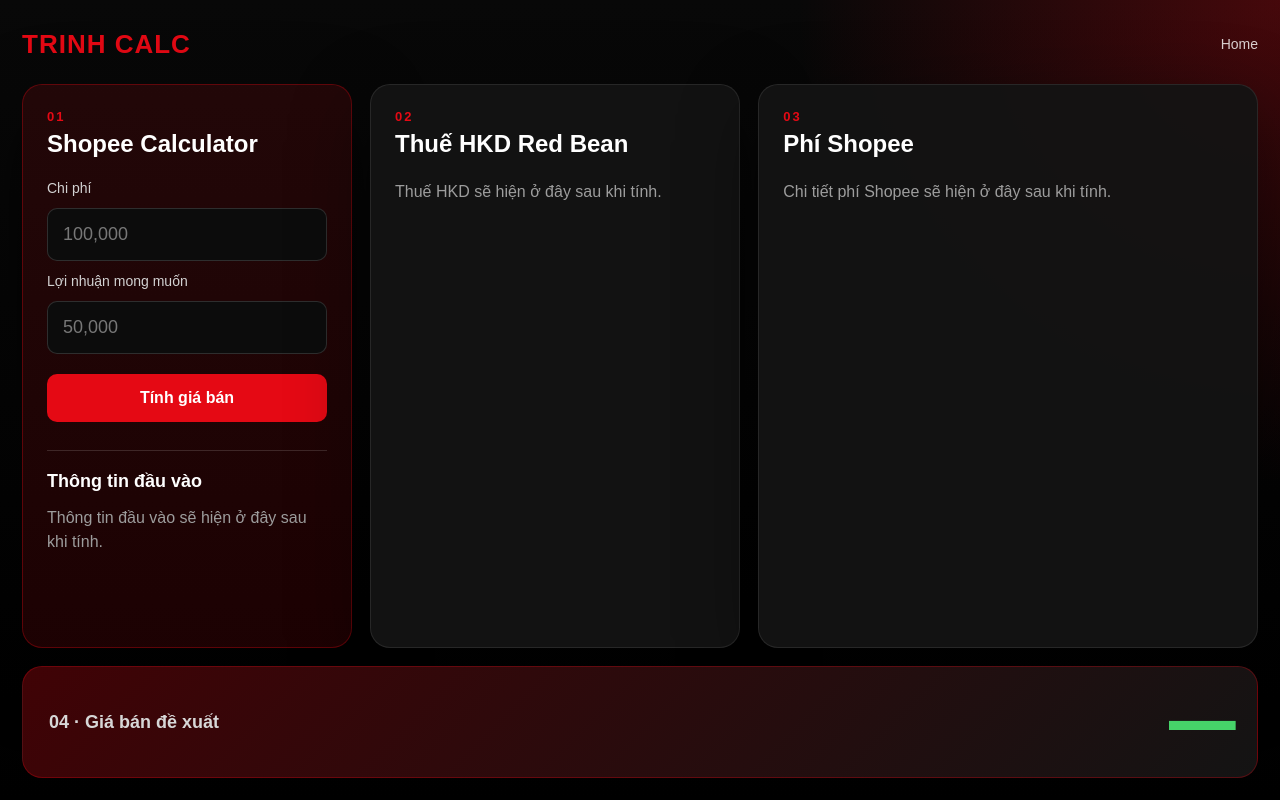
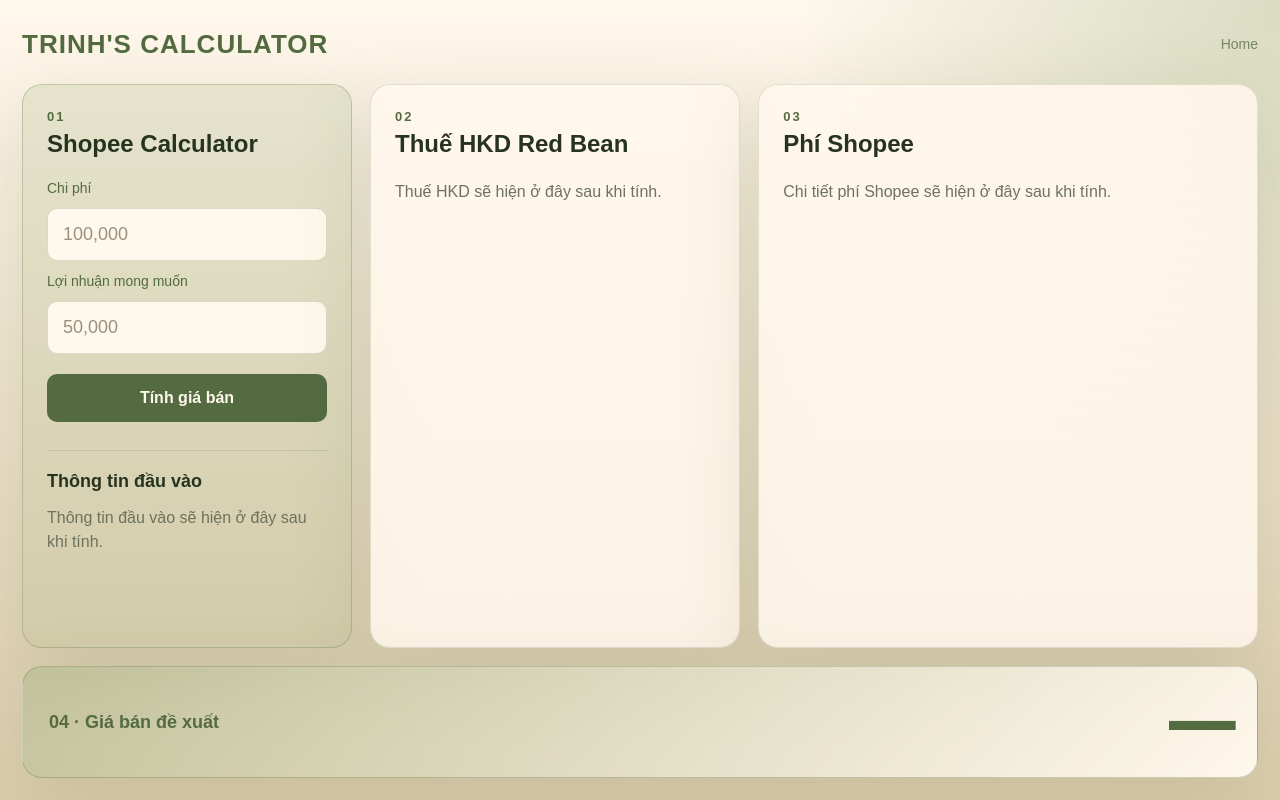
Before and after one commit to Yayukumo/Personal_website, a Django app: page /calculator/ in a window 1280 px wide. Run offline with Django 5.2, Linux system fonts and the light colour scheme.

Commit message:
Update Page title and color scheme. Also update the files' names to correspond with calculator instead of home

```diff
--- a/calculator/views.py
+++ b/calculator/views.py
@@ -24,7 +24,7 @@ def calculator_home(request):
 
         result = calculate_selling_price(cost, desired_profit)
 
-    return render(request, "home.html", {
+    return render(request, "calculator.html", {
         "result": result,
         "cost_input": cost_input,
         "desired_profit_input": desired_profit_input,
--- a/static/css/home.css
+++ b/static/css/calculator.css
@@ -11,8 +11,8 @@ body {
 
 body {
     font-family: Arial, Helvetica, sans-serif;
-    background: #050505;
-    color: #ffffff;
+    background: #fff8ec;
+    color: #26331f;
     overflow: hidden;
 }
 
@@ -25,8 +25,8 @@ body {
     flex-direction: column;
     gap: 18px;
     background:
-        radial-gradient(circle at top right, rgba(229, 9, 20, 0.28), transparent 32%),
-        linear-gradient(to bottom, #080808, #000000);
+        radial-gradient(circle at top right, rgba(153, 173, 122, 0.36), transparent 32%),
+        linear-gradient(to bottom, #fff8ec, #dcccac);
 }
 
 /* Top navigation */
@@ -40,17 +40,17 @@ body {
 }
 
 .brand {
-    color: #e50914;
+    color: #546b41;
     font-size: 26px;
     font-weight: 900;
     letter-spacing: 1px;
 }
 
 .nav-link {
-    color: #ffffff;
+    color: #546b41;
     text-decoration: none;
     font-size: 14px;
-    opacity: 0.8;
+    opacity: 0.75;
 }
 
 .nav-link:hover {
@@ -74,17 +74,21 @@ body {
     min-height: 0;
     border-radius: 20px;
     padding: 24px;
-    box-shadow: 0 24px 80px rgba(0, 0, 0, 0.45);
+    box-shadow: 0 24px 80px rgba(84, 107, 65, 0.16);
 }
 
+/* Form panel should feel different */
+
 .form-panel {
-    background: rgba(229, 9, 20, 0.12);
-    border: 1px solid rgba(229, 9, 20, 0.32);
+    background: rgba(153, 173, 122, 0.22);
+    border: 1px solid rgba(84, 107, 65, 0.26);
 }
 
+/* Tax and Shopee fee panels look the same */
+
 .result-panel {
-    background: rgba(20, 20, 20, 0.94);
-    border: 1px solid rgba(255, 255, 255, 0.09);
+    background: rgba(255, 248, 236, 0.88);
+    border: 1px solid rgba(84, 107, 65, 0.16);
 }
 
 /* Panel titles */
@@ -95,7 +99,7 @@ body {
 
 .panel-header p {
     margin: 0 0 6px;
-    color: #e50914;
+    color: #546b41;
     font-size: 13px;
     font-weight: 900;
     letter-spacing: 2px;
@@ -105,6 +109,7 @@ body {
     margin: 0;
     font-size: 24px;
     line-height: 1.15;
+    color: #26331f;
 }
 
 /* Form */
@@ -116,7 +121,7 @@ body {
 }
 
 .calc-form label {
-    color: #d2d2d2;
+    color: #546b41;
     font-size: 14px;
 }
 
@@ -124,19 +129,20 @@ body {
     width: 100%;
     padding: 15px;
     border-radius: 10px;
-    border: 1px solid rgba(255, 255, 255, 0.14);
-    background: #0c0c0c;
-    color: #ffffff;
+    border: 1px solid rgba(84, 107, 65, 0.22);
+    background: #fff8ec;
+    color: #26331f;
     font-size: 18px;
     outline: none;
 }
 
 .calc-form input::placeholder {
-    color: #777777;
+    color: #9b927d;
 }
 
 .calc-form input:focus {
-    border-color: #e50914;
+    border-color: #546b41;
+    box-shadow: 0 0 0 3px rgba(153, 173, 122, 0.28);
 }
 
 .calc-form button {
@@ -144,15 +150,15 @@ body {
     padding: 15px;
     border: none;
     border-radius: 10px;
-    background: #e50914;
-    color: #ffffff;
+    background: #546b41;
+    color: #fff8ec;
     font-size: 16px;
     font-weight: 900;
     cursor: pointer;
 }
 
 .calc-form button:hover {
-    background: #f6121d;
+    background: #445835;
 }
 
 /* Input confirmation */
@@ -160,12 +166,13 @@ body {
 .input-confirm {
     margin-top: 28px;
     padding-top: 20px;
-    border-top: 1px solid rgba(255, 255, 255, 0.14);
+    border-top: 1px solid rgba(84, 107, 65, 0.18);
 }
 
 .input-confirm h3 {
     margin: 0 0 14px;
     font-size: 18px;
+    color: #26331f;
 }
 
 /* Shared rows */
@@ -177,17 +184,17 @@ body {
     align-items: flex-start;
     gap: 18px;
     padding: 12px 0;
-    border-bottom: 1px solid rgba(255, 255, 255, 0.08);
+    border-bottom: 1px solid rgba(84, 107, 65, 0.14);
 }
 
 .mini-row span,
 .fee-row p {
-    color: #a9a9a9;
+    color: #6d725d;
 }
 
 .mini-row strong,
 .fee-row span {
-    color: #ffffff;
+    color: #26331f;
     font-weight: 850;
     white-space: nowrap;
 }
@@ -196,7 +203,7 @@ body {
 
 .big-number {
     margin-bottom: 22px;
-    color: #46d369;
+    color: #546b41;
     font-size: clamp(34px, 4vw, 54px);
     font-weight: 900;
     letter-spacing: -1.5px;
@@ -204,7 +211,7 @@ body {
 
 .empty-text {
     margin: 0;
-    color: #9d9d9d;
+    color: #6d725d;
     line-height: 1.5;
 }
 
@@ -219,6 +226,7 @@ body {
     display: block;
     font-size: 14px;
     line-height: 1.25;
+    color: #26331f;
 }
 
 .fee-row p {
@@ -237,22 +245,23 @@ body {
     padding: 18px 26px;
     border-radius: 20px;
     background:
-        linear-gradient(135deg, rgba(229, 9, 20, 0.28), rgba(20, 20, 20, 0.98));
-    border: 1px solid rgba(229, 9, 20, 0.3);
+        linear-gradient(135deg, rgba(153, 173, 122, 0.38), rgba(255, 248, 236, 0.98));
+    border: 1px solid rgba(84, 107, 65, 0.28);
     display: flex;
     justify-content: space-between;
     align-items: center;
     flex-shrink: 0;
+    box-shadow: 0 24px 80px rgba(84, 107, 65, 0.16);
 }
 
 .final-price-bar span {
-    color: #d7d7d7;
+    color: #546b41;
     font-size: 18px;
     font-weight: 700;
 }
 
 .final-price-bar strong {
-    color: #46d369;
+    color: #546b41;
     font-size: clamp(38px, 5vw, 68px);
     font-weight: 950;
     letter-spacing: -2px;
--- a/templates/home.html
+++ b/templates/calculator.html
@@ -7,14 +7,14 @@
     <meta charset="UTF-8">
     <meta name="viewport" content="width=device-width, initial-scale=1.0">
     <title>Shopee Calculator</title>
-    <link rel="stylesheet" href="{% static 'css/home.css' %}">
+    <link rel="stylesheet" href="{% static 'css/calculator.css' %}">
 </head>
 
 <body>
     <main class="app-screen">
 
         <nav class="topbar">
-            <div class="brand">TRINH CALC</div>
+            <div class="brand">TRINH'S CALCULATOR</div>
             <a href="/" class="nav-link">Home</a>
         </nav>
 
```
